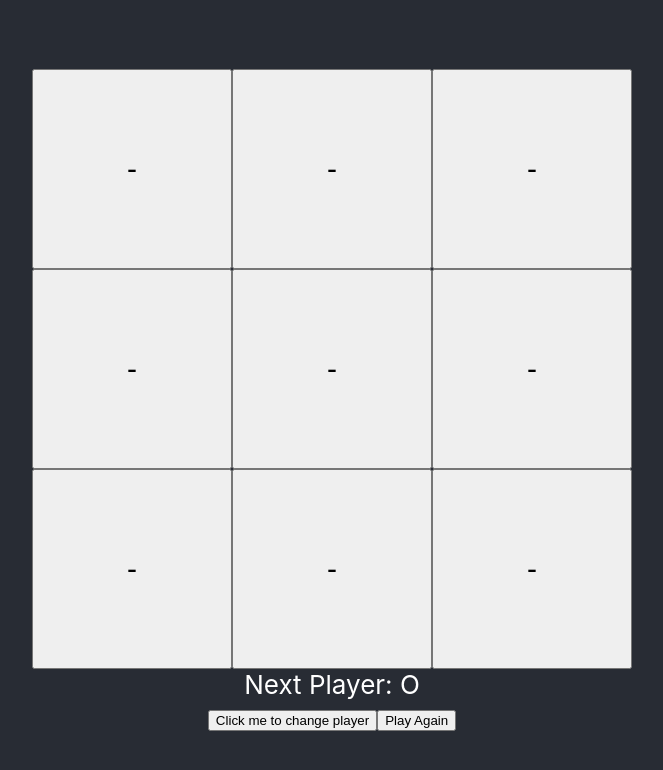
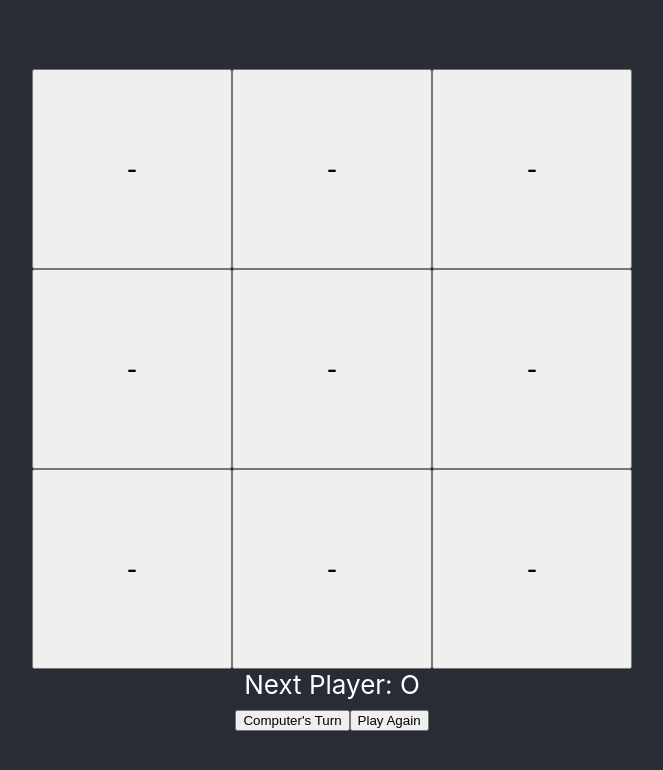
Before and after one commit to farhaannishtar/react-tic-tac-toe, a React (Create React App) app: page / in a window 1280 px wide. Shown: the top 770 px of the page, without its empty margins (308-971 px from the left). Built offline with nearby package versions, Linux system fonts and the light colour scheme.

Commit message:
Computer can now play the game

```diff
--- a/src/App.tsx
+++ b/src/App.tsx
@@ -3,6 +3,7 @@ import Board from "./components/Board";
 import { calculateWinner } from "./components/helpers";
 
 import "./App.css";
+import { count } from "console";
 
 function App() {
   // This represents the 9 squares of the tic-tac-toe board.
@@ -52,6 +53,36 @@ function App() {
     setBoardValues(["-", "-", "-", "-", "-", "-", "-", "-", "-"]);
   }
 
+  const computerTurn = () => {
+    // Creating copy of the board
+    let cloneBoardValues = [...boardValues];
+
+    // Creating a Map to place the empty squares for the computer to choose from
+    let computerSpace = new Map<number, number>();
+    let index = 0;
+
+    // Filling in the Computer's workspace
+    // The keys are the indexes of the Map
+    // The values are the positions of the empty squares on the board  (0-8)
+    for (let i = 0; i < cloneBoardValues.length; i++) {
+      if (cloneBoardValues[i] === '-') {
+        computerSpace.set(index, i);
+        index++;
+      }
+    }
+    // Getting the keys of the Map
+    let keys = Array.from(computerSpace.keys());
+
+    // Selecting a random key
+    let randomKey = keys[Math.floor(Math.random() * keys.length)];
+
+    // Getting the position of the empty square from the random key
+    let computerChoice = Number(computerSpace.get(randomKey));
+
+    // Computer sending its move to that square
+    onSquareClickFunction(computerChoice);
+  }
+
   return (
     <>
       <div className="App">
@@ -59,8 +90,8 @@ function App() {
         <div>
           Next Player: {xIsNext ? 'O' : 'X' }
           <div>
-            <button onClick={() => setXIsNext(!xIsNext)}>
-              Click me to change player
+            <button onClick={() => computerTurn()}>
+              Computer's Turn
             </button>
             <button onClick={() => resetGame()}>
                 Play Again
```
